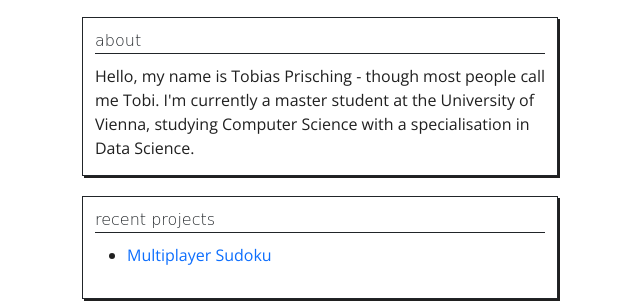
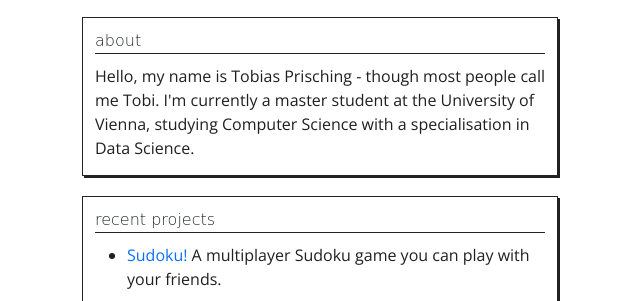
Before and after one commit to TechnikTobi/TechnikTobi.github.io, a plain HTML site: page index.html in a window 1280 px wide. Shown: the part 499-800 px from the top of the page, without its empty margins (320-960 px from the left). Drawn offline with nearby package versions, Linux system fonts and the light colour scheme; a web font is replaced by a local one.

Commit message:
Update index.html

```diff
--- a/index.html
+++ b/index.html
@@ -85,7 +85,7 @@
                 </div>
                 <div class="tp_text">
                     <ul>
-                        <li><a href="https://sudoku.rz0.duckdns.org">Multiplayer Sudoku</a></li>
+                        <li><a href="https://sudoku.rz0.duckdns.org">Sudoku!</a> A multiplayer Sudoku game you can play with your friends.</li>
                     </ul>
                 </div>
             </div>
```
